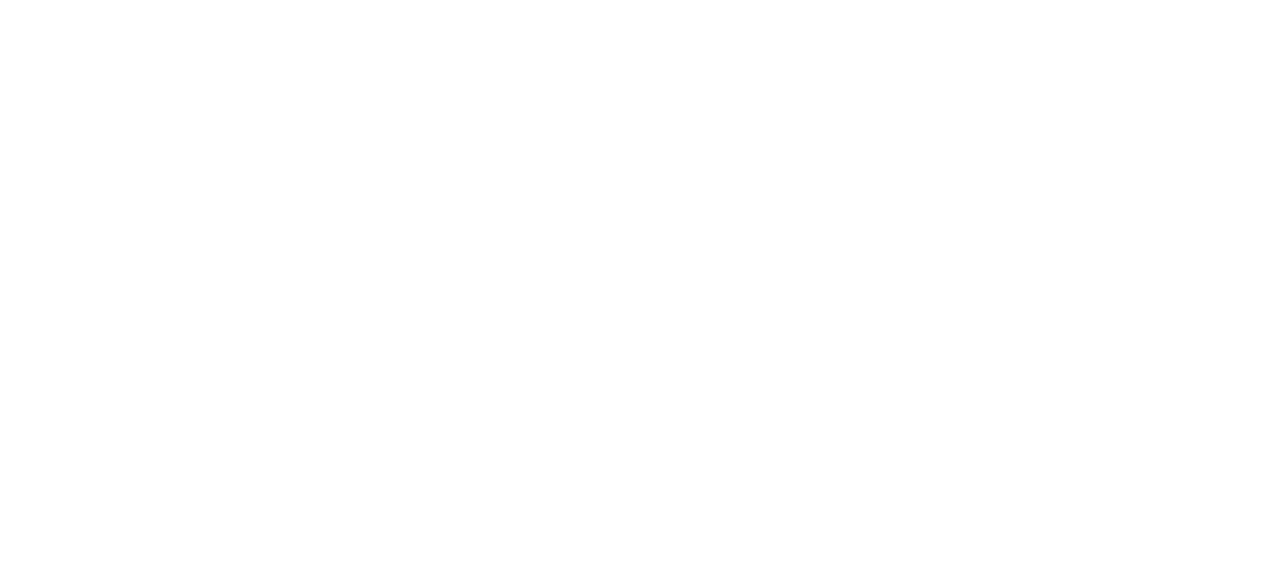
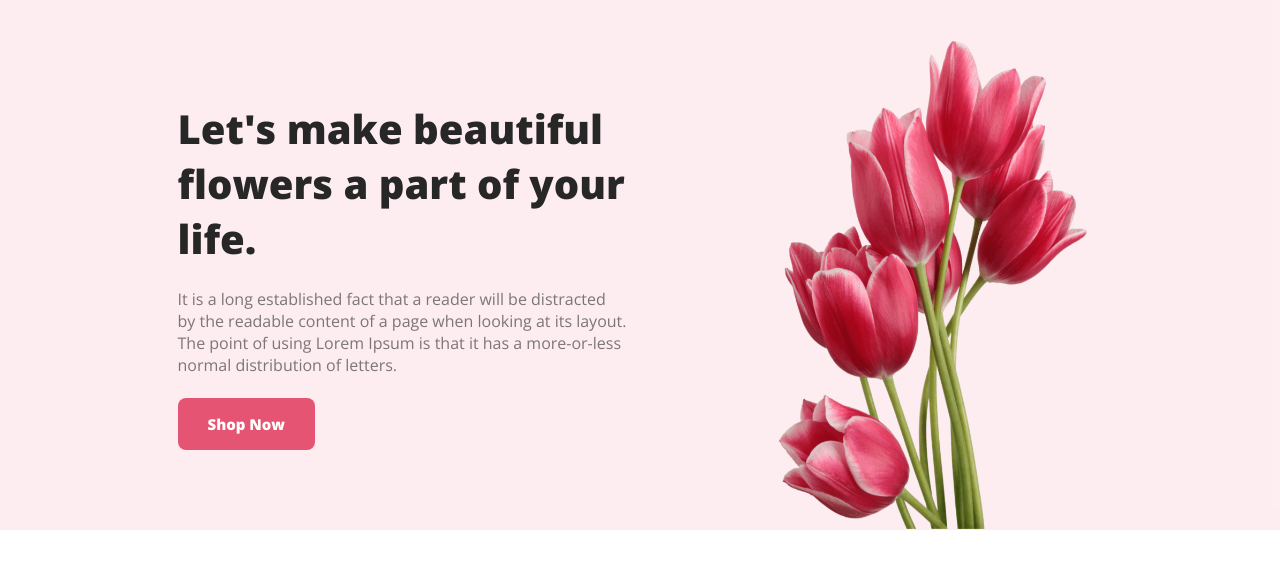
Before and after one commit to khalad007/first_assignment, a plain HTML site: page index.html in a window 1280 px wide. Drawn offline with nearby package versions, Linux system fonts and the light colour scheme.

Commit message:
Header section created and work done

```diff
--- a/index.html
+++ b/index.html
@@ -1,11 +1,42 @@
 <!DOCTYPE html>
 <html lang="en">
+
 <head>
     <meta charset="UTF-8">
     <meta name="viewport" content="width=device-width, initial-scale=1.0">
+    <link rel="stylesheet" href="style.css">
+    <link rel="preconnect" href="https://fonts.googleapis.com">
+    <link rel="preconnect" href="https://fonts.gstatic.com" crossorigin>
+    <link href="https://fonts.googleapis.com/css2?family=Lato:wght@700&family=Open+Sans:wght@400;800&display=swap"
+        rel="stylesheet">
     <title>First Assignment</title>
 </head>
+
 <body>
+    <header>
+        <section>
+            <div class="banner_container">
+                <div class="banner_text">
+                    <h1 class="banner_title">Let's make beautiful flowers a part of your life.</h1>
+                    <br>
+                    <p class="full_site_text">It is a long established fact that a reader will be distracted by the readable content of a page
+                        when looking at its layout. The point of using Lorem Ipsum is that it has a more-or-less normal
+                        distribution of letters. </p>
+                    <br>
+                    <button class="btn">Shop Now</button>
+                </div>
+                <div class="banner_img">
+                    <img class="banner_photo" src="images/pngwing 10.png" alt="">
+                </div>
+            </div>
+        </section>
+    </header>
+    <main>
 
+    </main>
+    <footer>
+
+    </footer>
 </body>
+
 </html>
--- a/style.css
+++ b/style.css
@@ -0,0 +1,55 @@
+/* used for full site  */
+
+
+* {
+    padding: 0px;
+    margin: 0px;
+    font-family: 'Lato', sans-serif;
+    font-family: 'Open Sans', sans-serif;
+}
+
+.full_site_text {
+    color: rgba(39, 39, 39, 0.60);
+}
+
+/* header style */
+.banner_text {
+    width: 450px;
+    padding: 120px 0 130px 0;
+}
+
+.banner_container {
+    display: flex;
+    align-items: center;
+    justify-content: space-around;
+    background: rgba(229, 84, 115, 0.10);
+    padding: 30px 110px 0px 110px;
+    height: 500px;
+
+}
+
+.banner_photo {
+    width: 340px;
+    height: 490px;
+    padding-top: 12px;
+
+}
+
+.btn {
+    padding: 16px 30px;
+    border-radius: 8px;
+    background: #E55473;
+    font-size: 15px;
+    border: none;
+    background-size: cover;
+    color: #FFF;
+    font-weight: 600;
+}
+
+.banner_title {
+    color: #272727;
+    font-size: 40px;
+    font-weight: 600;
+}
+
+/*  Main Body Style */
```
Also changed, not shown: images/Flower 01.png (added), images/Group 57.png (added), images/Group 58.png (added), images/Group 59.png (added), images/Rectangle 4.png (added), images/Rectangle 5.png (added), images/Rectangle 6.png (added), images/Rectangle 9.png (added), images/pngwing 10.png (added), images/pngwing 5.png (added), images/pngwing 6.png (added), images/pngwing 7.png (added), images/pngwing 8.png (added).
